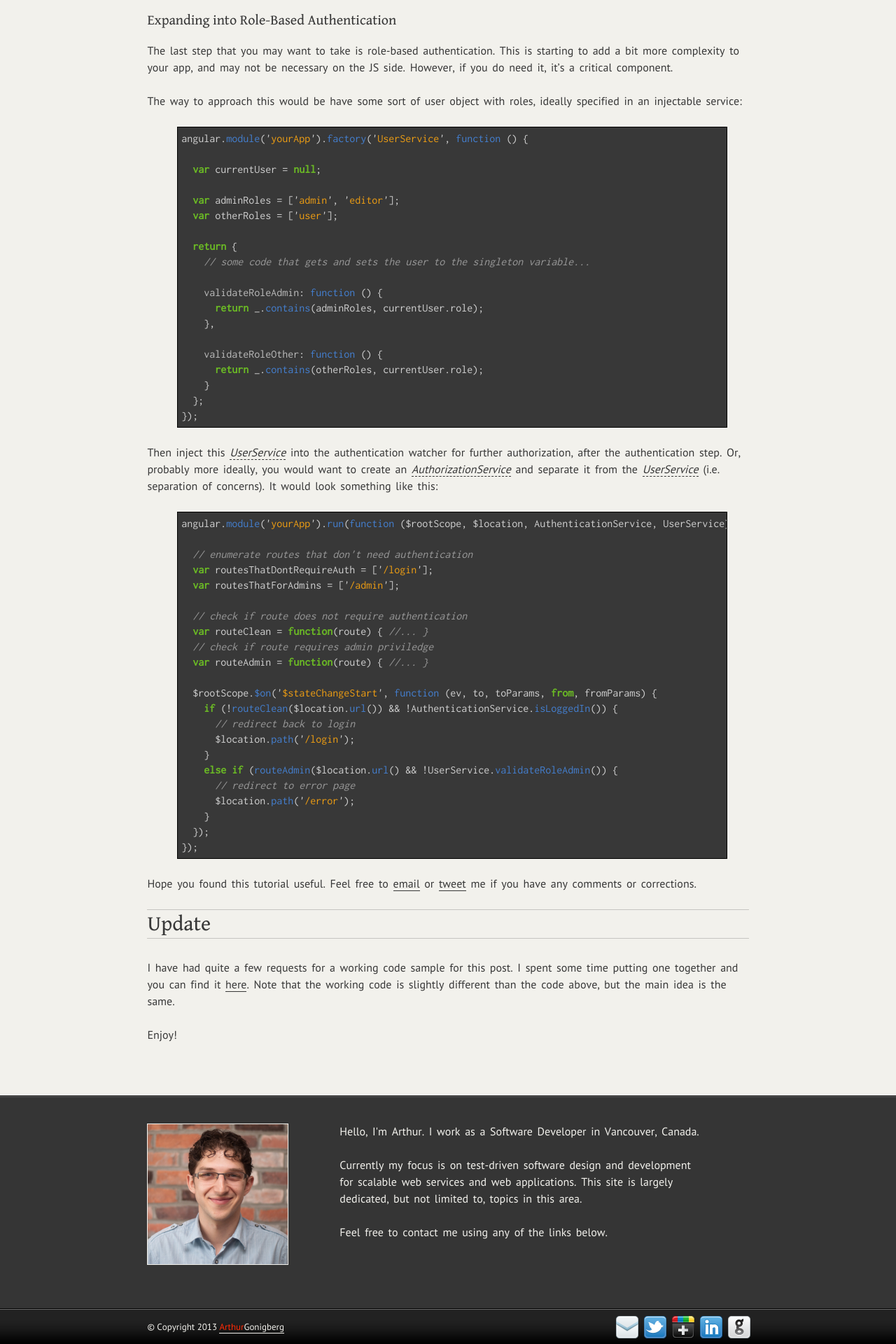
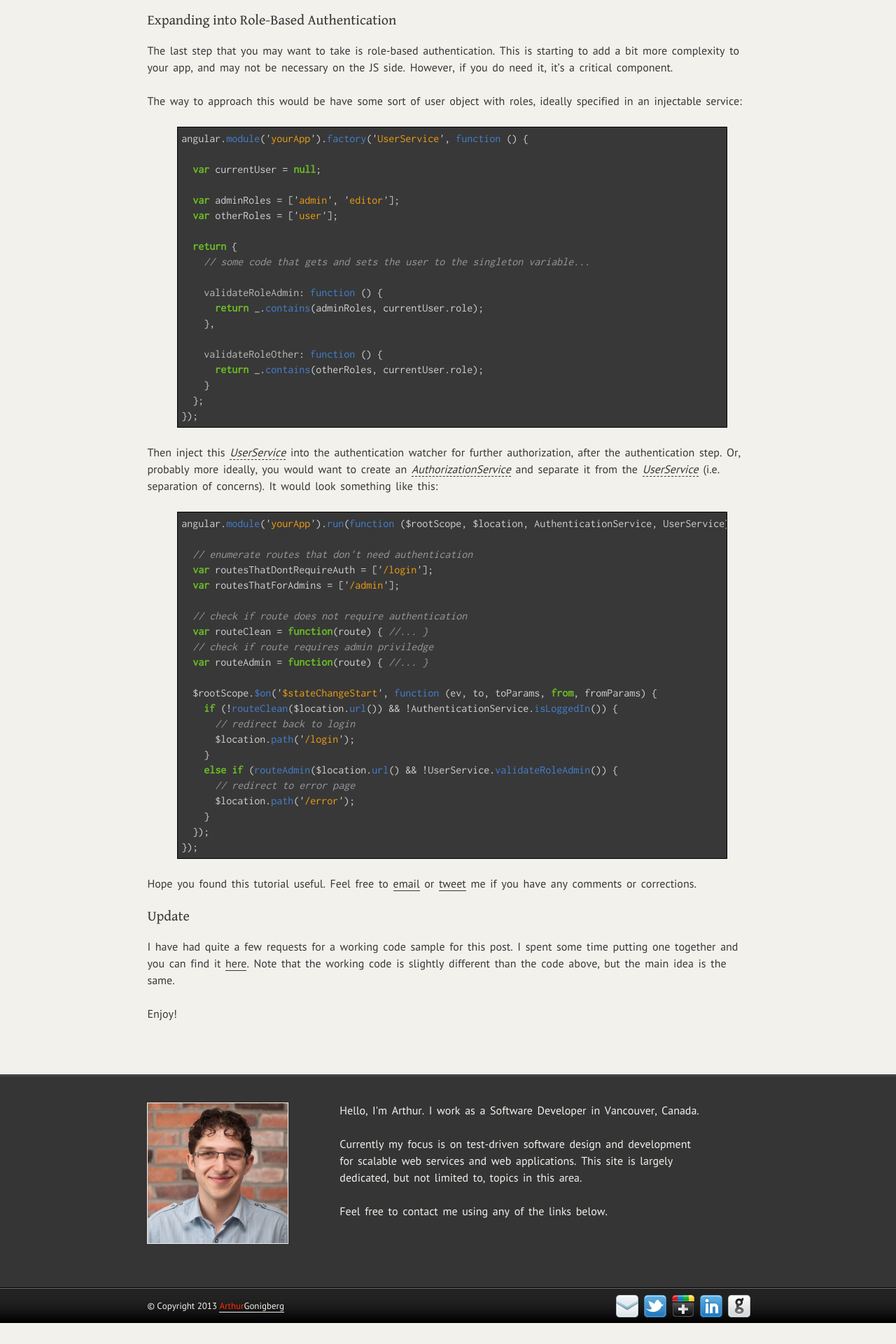
Before and after one commit to artgon/artgon.github.com, a Jekyll site: the page built from _posts/2013-06-29-angularjs-role-based-auth.md, in a window 1280 px wide. Shown: the part 3904-5824 px from the top of the page at 70% size. Built offline with Jekyll 4.4.1, drawn with Linux system fonts in a browser that asks for light colours; Markdown is read by kramdown in place of the engine named in the settings; after the commit the page ends 5794 px from its top, so only the background shows below that.

Commit message:
header fix

```diff
--- a/_posts/2013-06-29-angularjs-role-based-auth.md
+++ b/_posts/2013-06-29-angularjs-role-based-auth.md
@@ -259,7 +259,7 @@ angular.module('yourApp').run(function ($rootScope, $location, AuthenticationSer
 Hope you found this tutorial useful. Feel free to [email](mailto:arthur@gonigberg.com) or
 [tweet](http://twitter.com/agonigberg) me if you have any comments or corrections.
 
-### Update
+#### Update
 
 I have had quite a few requests for a working code sample for this post. I spent some
 time putting one together and you can find
```
